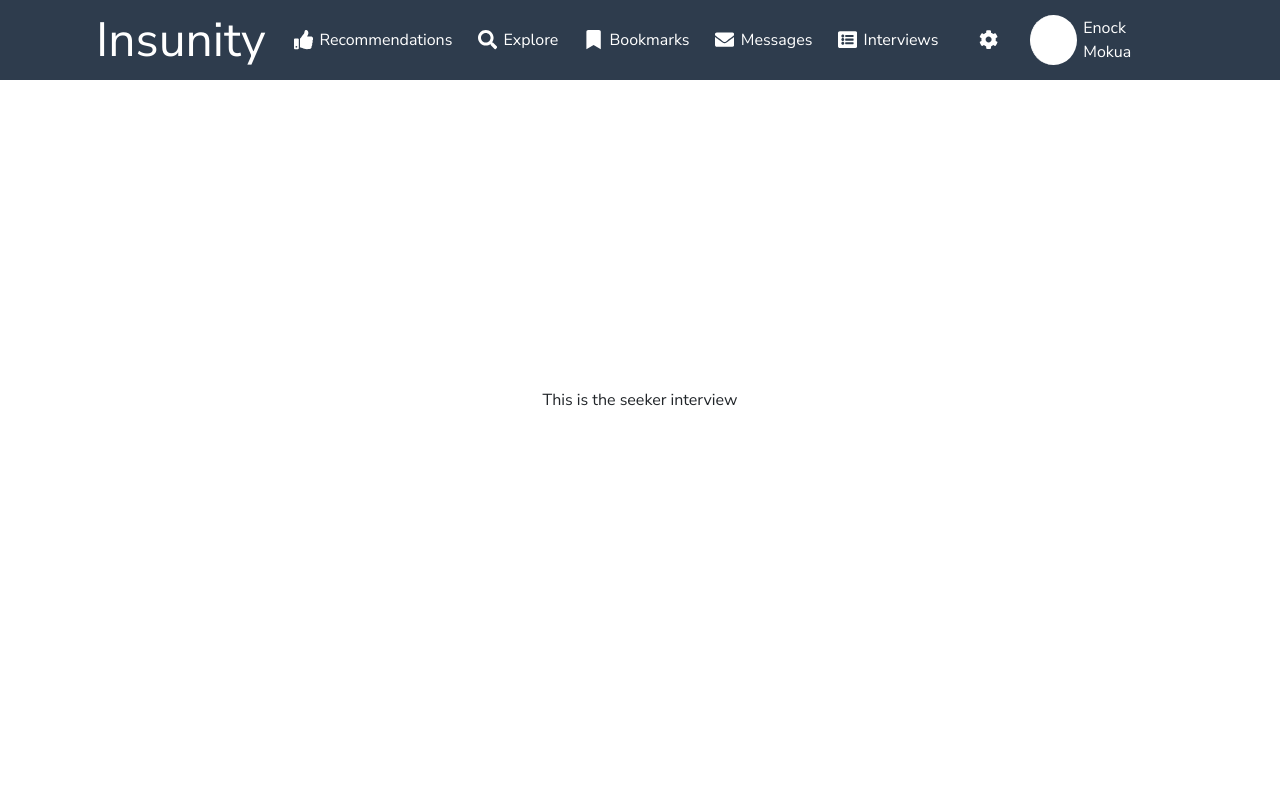
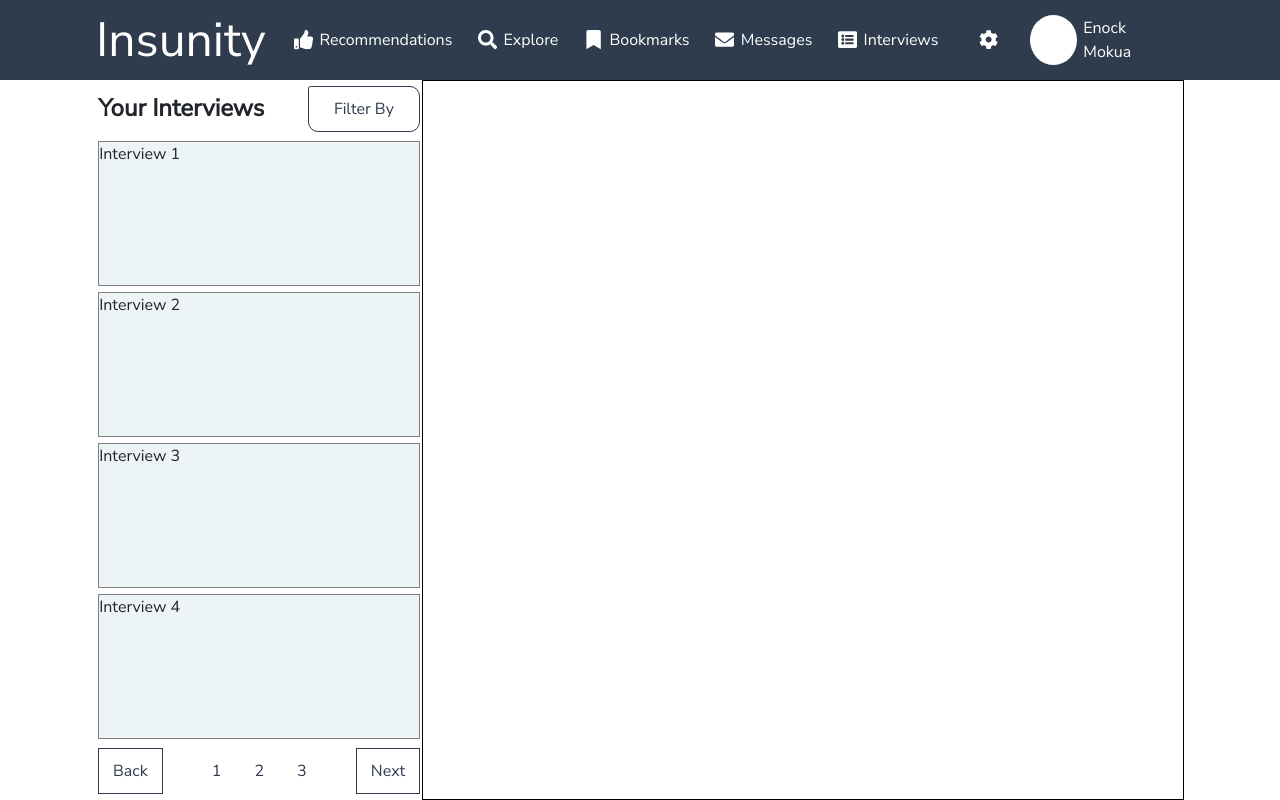
Before and after one commit to MokuaEnock/mboka, a React (Vite) app: page /seeker/interviews in a window 1280 px wide. Built offline with nearby package versions, Linux system fonts and the light colour scheme; a small style sheet from the web is missing.

Commit message:
create the first container of interviews

```diff
--- a/src/Pages/seeker/interviews/interviews.css
+++ b/src/Pages/seeker/interviews/interviews.css
@@ -0,0 +1,100 @@
+.seeker-interview {
+  width: 85%;
+  height: 90vh;
+  display: flex;
+  flex-direction: row;
+  align-items: center;
+  justify-content: space-between;
+}
+
+.seeker-interview > * {
+  height: 100%;
+  padding-right: 0.2%;
+  padding-left: 0.2%;
+  display: flex;
+  flex-direction: column;
+  align-items: center;
+  justify-content: space-between;
+}
+
+/* Container 1 */
+
+#seeker-cont1 {
+  width: 30%;
+}
+
+#seeker-cont1 > * {
+  width: 100%;
+}
+
+#seeker-cont1-head {
+  height: 8%;
+  display: flex;
+  align-items: center;
+  justify-content: space-between;
+  text-align: center;
+}
+
+#seeker-cont1-head > h3 {
+  font-size: 1.5rem;
+  font-weight: bold;
+}
+
+#seeker-cont1-head > button {
+  width: 35%;
+  height: 80%;
+  background-color: transparent;
+  color: var(--primary);
+  font-size: 1rem;
+  border-radius: 2.5px 10px 10px;
+}
+
+#seeker-cont1-body {
+  height: 83%;
+  display: grid;
+  grid-template-columns: repeat(1, 1fr);
+  row-gap: 1%;
+}
+
+.seeker-interview-card {
+  width: 100%;
+  background-color: var(--secondary);
+  border: thin solid var(--five);
+}
+
+#seeker-cont1-foot {
+  height: 8%;
+  display: flex;
+  align-items: center;
+  justify-content: space-between;
+  text-align: center;
+}
+
+#seeker-cont1-foot > * {
+}
+
+#seeker-cont1-foot > span {
+  width: 50%;
+  display: flex;
+  align-items: center;
+  justify-content: space-evenly;
+  color: var(--primary);
+}
+
+#seeker-cont1-foot > button {
+  width: 20%;
+  font-size: 1rem;
+  height: 80%;
+  display: flex;
+  align-items: center;
+  justify-content: center;
+  background-color: transparent;
+  color: var(--primary);
+}
+
+/* Container 2 */
+#seeker-cont2 {
+  width: 70%;
+  border: thin solid black;
+
+}
--- a/src/Pages/seeker/interviews/interviews.jsx
+++ b/src/Pages/seeker/interviews/interviews.jsx
@@ -6,7 +6,28 @@ export default function SeekerInterviews() {
     return (
       <main className="seeker">
         <section className="seeker-interview">
-          This is the seeker interview
+          <div id="seeker-cont1">
+            <span id="seeker-cont1-head">
+              <h3>Your Interviews</h3>
+              <button>Filter By</button>
+            </span>
+            <div id="seeker-cont1-body">
+              <div className="seeker-interview-card">Interview 1</div>
+              <div className="seeker-interview-card">Interview 2</div>
+              <div className="seeker-interview-card">Interview 3</div>
+              <div className="seeker-interview-card">Interview 4</div>
+            </div>
+            <span id="seeker-cont1-foot">
+              <button>Back</button>
+              <span>
+                <p>1</p>
+                <p>2</p>
+                <p>3</p>
+              </span>
+              <button>Next</button>
+            </span>
+          </div>
+          <article id="seeker-cont2"></article>
         </section>
       </main>
     );
```
